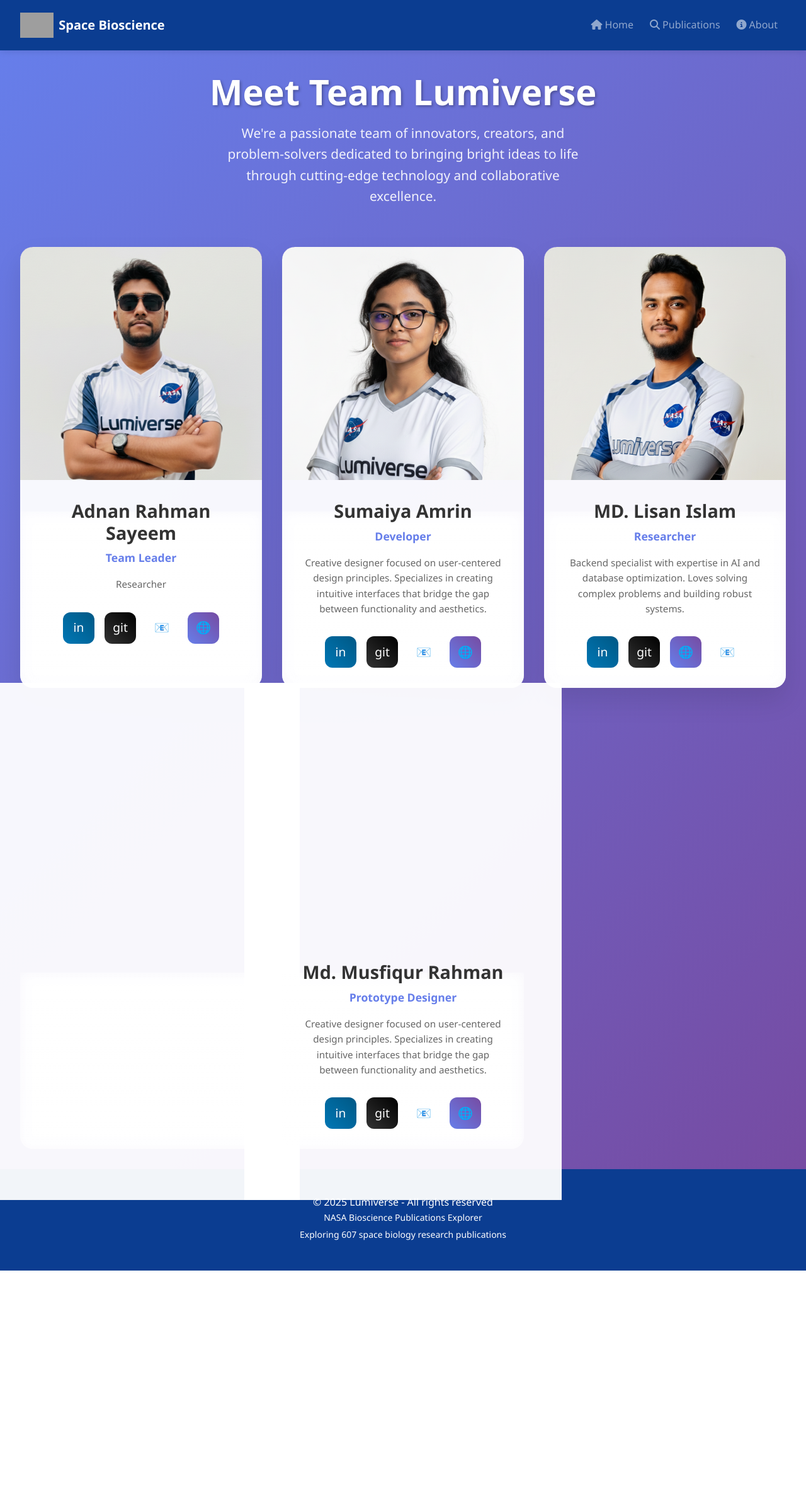
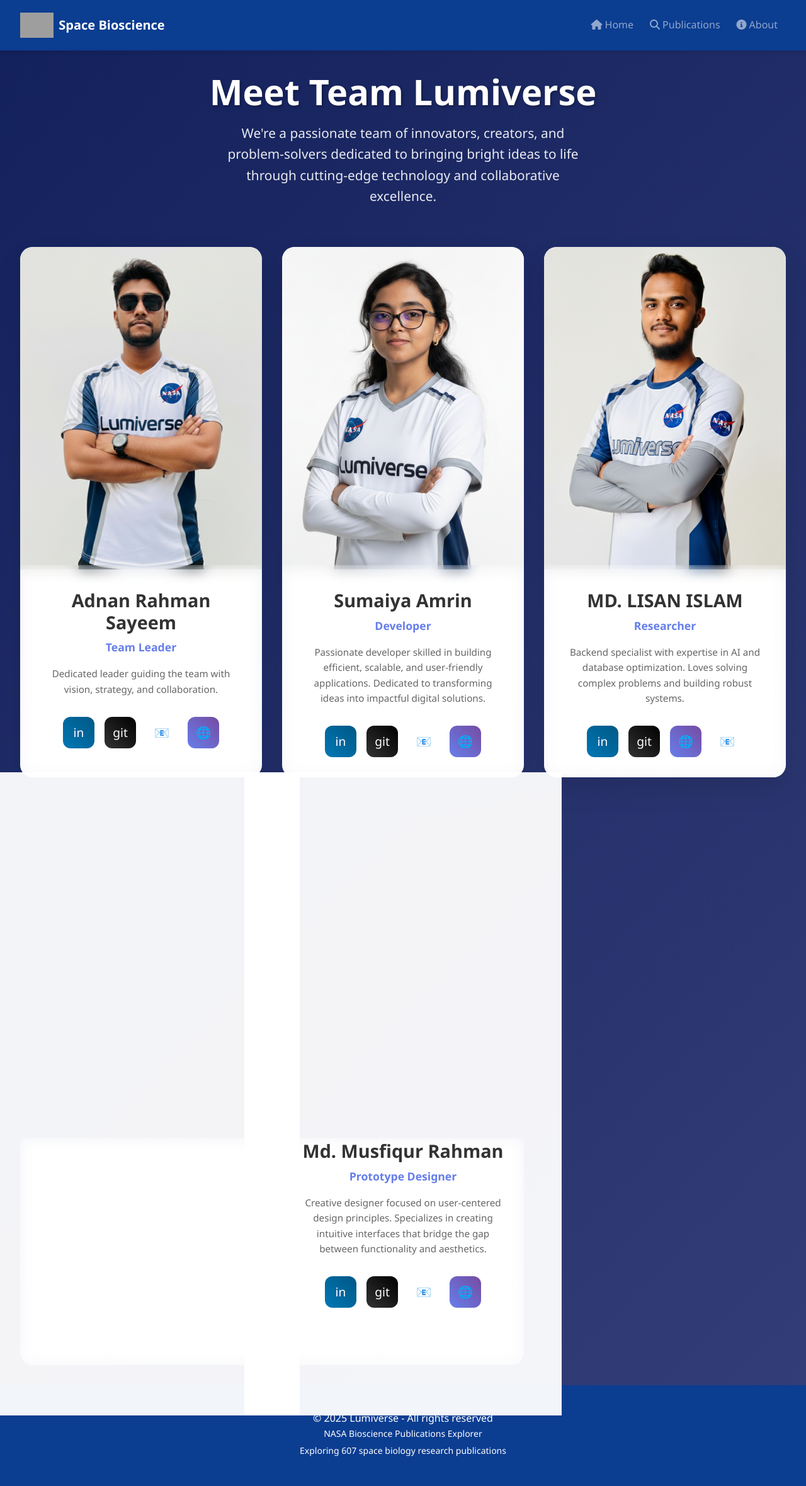
Before and after one commit to LsLisan/NASA_Bioscience_Dashboard, a Flask app: page /about in a window 1280 px wide. Shown: the whole page at 63% size. Before the commit the page ends 2017 px from the top, so only its background shows below. Run offline with Flask 3, Linux system fonts and the light colour scheme; some libraries are stand-ins or nearby versions; grey boxes are pictures that could not be loaded.

Commit message:
Add readme.md

```diff
--- a/templates/about.html
+++ b/templates/about.html
@@ -8,7 +8,7 @@
 
     .about-body {
         font-family: 'Segoe UI', Tahoma, Geneva, Verdana, sans-serif;
-        background: linear-gradient(135deg, #667eea 0%, #764ba2 100%);
+        background: linear-gradient(135deg, #13215c 0%, #333d77 100%);
         min-height: 100vh;
         padding: 2rem 0;
     }
@@ -271,16 +271,16 @@
         <div class="team-grid">
             <!-- Team Member 1 -->
             <div class="member-card">
-                <div class="profile-image"><img src="{{ url_for('static', filename='assets/ar.png') }}" alt="Profile Image" width=384px height=512px></div>
+                <img src="{{ url_for('static', filename='assets/ar.png') }}" alt="Profile Image" width=384px height=512px>
                 <div class="card-content">
                     <h3 class="member-name">Adnan Rahman Sayeem</h3>
                     <p class="member-role">Team Leader</p>
-                    <p class="member-bio">Researcher</p>
+                    <p class="member-bio">Dedicated leader guiding the team with vision, strategy, and collaboration.</p>
                     <div class="social-links">
                         <a href="https://www.linkedin.com/in/adnan-rahman-sayeem/" class="social-btn linkedin" title="LinkedIn">
                             <span>in</span>
                         </a>
-                        <a href="#" class="social-btn github" title="GitHub">
+                        <a href="https://github.com/ar-sayeem" class="social-btn github" title="GitHub">
                             <span>git</span>
                         </a>
                         <a href="mailto:sumaiya@example.com" class="social-btn email" title="Email">
@@ -295,11 +295,11 @@
 
             <!-- Team Member 2 -->
             <div class="member-card">
-                <div class="profile-image"><img src="{{ url_for('static', filename='assets/rin.png') }}" alt="Profile Image" width=384px height=512px></div>
+                <img src="{{ url_for('static', filename='assets/rin.png') }}" alt="Profile Image" width="384" height="512">
                 <div class="card-content">
                     <h3 class="member-name">Sumaiya Amrin</h3>
                     <p class="member-role">Developer</p>
-                    <p class="member-bio">Creative designer focused on user-centered design principles. Specializes in creating intuitive interfaces that bridge the gap between functionality and aesthetics.</p>
+                    <p class="member-bio">Passionate developer skilled in building efficient, scalable, and user-friendly applications. Dedicated to transforming ideas into impactful digital solutions.</p>
                     <div class="social-links">
                         <a href="https://www.linkedin.com/in/sumaiya-amrin-3b2157283/" class="social-btn linkedin" title="LinkedIn">
                             <span>in</span>
@@ -317,11 +317,12 @@
                 </div>
             </div>
 
+
             <!-- Team Member 3 -->
             <div class="member-card">
-                <div class="profile-image"><img src="{{ url_for('static', filename='assets/ls.png') }}" alt="Profile Image" width=384px height=512px></div>
+                <img src="{{ url_for('static', filename='assets/ls.png') }}" alt="Profile Image" width="384" height="512">
                 <div class="card-content">
-                    <h3 class="member-name">MD. Lisan Islam</h3>
+                    <h3 class="member-name">MD. LISAN ISLAM</h3>
                     <p class="member-role">Researcher</p>
                     <p class="member-bio">Backend specialist with expertise in AI and database optimization. Loves solving complex problems and building robust systems.</p>
                     <div class="social-links">
@@ -343,13 +344,11 @@
 
             <!-- Team Member 4 -->
             <div class="member-card">
-                <div class="profile-image">
-                    <img src="{{ url_for('static', filename='assets/nbr.png') }}" alt="Profile Image" width=384px height=512px>
-                </div>
+                <img src="{{ url_for('static', filename='assets/nbr.png') }}" alt="Profile Image" width="384" height="512">
                 <div class="card-content">
-                    <h3 class="member-name">Nafis Bin Rahman</h3>
+                    <h3 class="member-name">MD. TANVIRUL HOQUE</h3>
                     <p class="member-role">Video Editor</p>
-                    <p class="member-bio">Experienced project manager who ensures smooth delivery and client satisfaction. Expert in agile methodologies and team coordination.</p>
+                    <p class="member-bio">Creative video editor with expertise in storytelling, motion graphics, and post-production. Skilled in delivering engaging visual content that captures audience attention.</p>
                     <div class="social-links">
                         <a href="https://www.linkedin.com/in/nafis-bin-rahman/" class="social-btn linkedin" title="LinkedIn">
                             <span>in</span>
@@ -367,9 +366,10 @@
                 </div>
             </div>
 
+
             <!-- Team Member 5 -->
             <div class="member-card">
-                <div class="profile-image"><img src="{{ url_for('static', filename='assets/msq.png') }}" alt="Profile Image" width=384px height=512px></div>
+                <img src="{{ url_for('static', filename='assets/msq.png') }}" alt="Profile Image" width=384px height=512px>
                 <div class="card-content">
                     <h3 class="member-name">Md. Musfiqur Rahman</h3>
                     <p class="member-role">Prototype Designer</p>
```
Also changed, not shown: requirements.txt (+0 -11 lines), README.md (added), readmeAsset/about.png (added), readmeAsset/explore.png (added), readmeAsset/exploreAISummary.png (added), readmeAsset/exploreExtractPreview.png (added), readmeAsset/explorePDFupload.png (added), readmeAsset/home.png (added), readmeAsset/homeFooter.png (added), readmeAsset/searchResult.png (added), readmeAsset/searchResultFooter.png (added), readmeAsset/searching.png (added), 1 other file.
